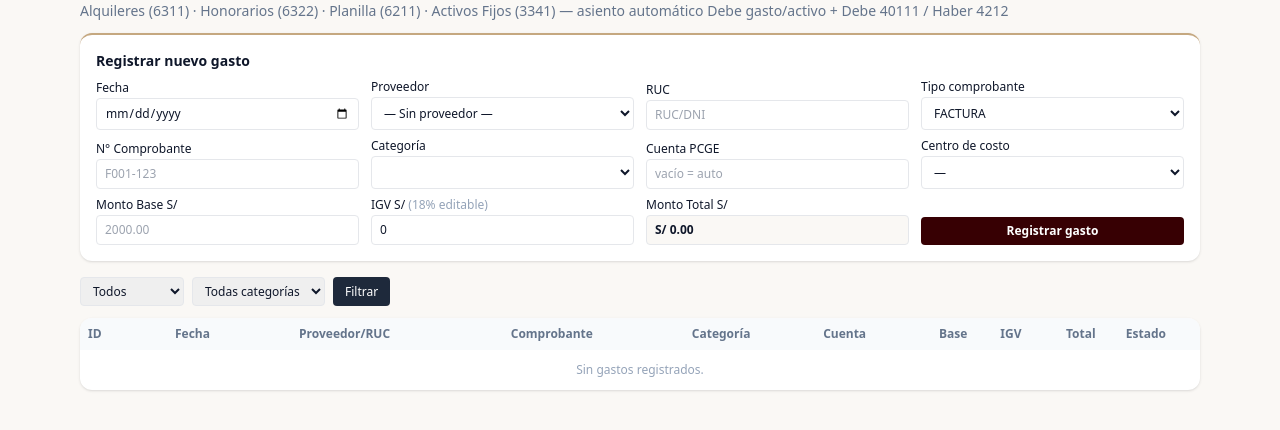
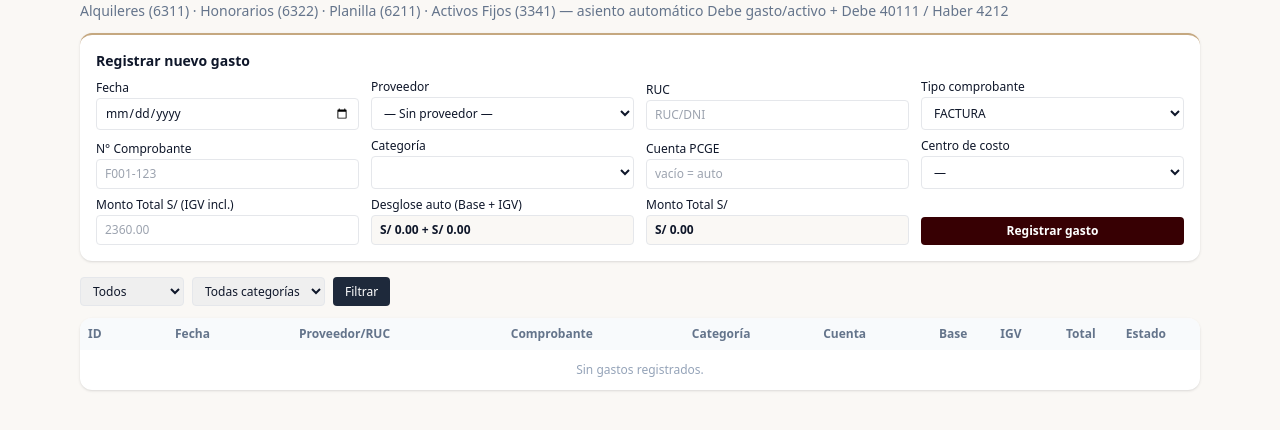
Before and after one commit to Herbe077/Suit-Elans-ERP, a Python web app: template app/templates/finanzas/gastos.html in a window 1280 px wide. Shown: the part 168-598 px from the top of the page. Run offline with Jinja, Linux system fonts and the light colour scheme; the template is opened without the code that fills it, so the values that code supplies are empty; some libraries are stand-ins or nearby versions.

Commit message:
feat(importes): todo monto ingresado es total final con IGV incluido
- OC recepción/facturación: precio y landed finales; base = total/1.18
  (almacén 24/61 solo toma base neta), IGV = total - base
- Gastos y CxP: split automático base/igv desde el total ingresado
- Etiquetas 'IGV incl.' en compras, gastos, CxP, catálogo y ventas

```diff
--- a/app/templates/comercial/cotizacion.html
+++ b/app/templates/comercial/cotizacion.html
@@ -20,7 +20,7 @@
     <select name="garment_tipo" class="border rounded px-2 py-1"><option value="">— Tipo —</option>{% for t in tipos %}<option value="{{ t }}">{{ t }}</option>{% endfor %}</select>
     <select name="variant_id" class="border rounded px-2 py-1"><option value="">— Variante —</option>{% for v in variantes %}<option value="{{ v.id }}">{{ v.sku }} ({{ v.stock }})</option>{% endfor %}</select>
     <input name="cantidad" type="number" step="0.5" value="1" class="border rounded px-2 py-1">
-    <input name="precio_unitario" type="number" step="0.01" placeholder="P. unitario" class="border rounded px-2 py-1">
+    <input name="precio_unitario" type="number" step="0.01" placeholder="P. unitario (IGV incl.)" class="border rounded px-2 py-1">
     <button class="col-span-2 bg-borgo text-white rounded py-1">+ Línea</button>
   </form>
 </div>
--- a/app/templates/finanzas/cuentas_por_pagar.html
+++ b/app/templates/finanzas/cuentas_por_pagar.html
@@ -23,7 +23,7 @@
     <label class="block">N° Factura
       <input name="numero_factura" placeholder="F001-123" class="border rounded px-2 py-1.5 w-full mt-0.5">
     </label>
-    <label class="block">Monto total S/
+    <label class="block">Monto total S/ (IGV incl.)
       <input name="monto_total" type="number" step="0.01" min="0.01" required placeholder="0.00" class="border rounded px-2 py-1.5 w-full mt-0.5">
     </label>
     <label class="block">Retención S/
--- a/app/templates/finanzas/gastos.html
+++ b/app/templates/finanzas/gastos.html
@@ -42,12 +42,12 @@
         {% for cc in centros %}<option value="{{ cc.id }}">{{ cc.codigo }} - {{ cc.nombre }}</option>{% endfor %}
       </select>
     </label>
-    <label class="block min-w-0">Monto Base S/
-      <input id="g-base" name="monto_base" type="number" step="0.01" min="0.01" required placeholder="2000.00" oninput="gastoCalc()" class="relative z-0 border rounded px-2 py-1.5 w-full mt-0.5 bg-white">
+    <label class="block min-w-0">Monto Total S/ (IGV incl.)
+      <input id="g-total-in" name="monto_total" type="number" step="0.01" min="0.01" required placeholder="2360.00" oninput="gastoCalc()" class="relative z-0 border rounded px-2 py-1.5 w-full mt-0.5 bg-white">
     </label>
-    <label class="block min-w-0">IGV S/ <span class="font-normal text-slate-400">(18% editable)</span>
-      <input id="g-igv" name="igv" type="number" step="0.01" min="0" value="0" oninput="gastoCalc(false)" class="relative z-0 border rounded px-2 py-1.5 w-full mt-0.5 bg-white">
-    </label>
+    <div class="block min-w-0">Desglose auto (Base + IGV)
+      <div id="g-split" class="border rounded px-2 py-1.5 mt-0.5 bg-[#FAF8F5] font-bold">S/ 0.00 + S/ 0.00</div>
+    </div>
     <div class="block min-w-0">Monto Total S/
       <div id="g-total" class="border rounded px-2 py-1.5 mt-0.5 bg-[#FAF8F5] font-bold">S/ 0.00</div>
     </div>
@@ -55,13 +55,13 @@
   </form>
 </div>
 <script>
-function gastoCalc(autoIgv) {
-  if (autoIgv === undefined) autoIgv = true;
-  var b = parseFloat(document.getElementById('g-base').value) || 0;
-  var igvEl = document.getElementById('g-igv');
-  if (autoIgv) igvEl.value = (Math.round(b * 0.18 * 100) / 100).toFixed(2);
-  var igv = parseFloat(igvEl.value) || 0;
-  document.getElementById('g-total').textContent = 'S/ ' + (b + igv).toLocaleString('en-US', {minimumFractionDigits: 2, maximumFractionDigits: 2});
+function gastoCalc() {
+  var t = parseFloat(document.getElementById('g-total-in').value) || 0;
+  var base = Math.round((t / 1.18) * 100) / 100;
+  var igv = Math.round((t - base) * 100) / 100;
+  var f = function (n) { return n.toLocaleString('en-US', {minimumFractionDigits: 2, maximumFractionDigits: 2}); };
+  document.getElementById('g-split').textContent = 'S/ ' + f(base) + ' + S/ ' + f(igv);
+  document.getElementById('g-total').textContent = 'S/ ' + f(t);
 }
 </script>
 
--- a/app/templates/inventario/catalogo.html
+++ b/app/templates/inventario/catalogo.html
@@ -160,7 +160,7 @@
           <label class="block">Stock
             <input name="stock" type="number" step="1" min="0" value="0" class="border rounded px-2 py-1 w-16 block mt-0.5">
           </label>
-          <label class="block">Precio S/
+          <label class="block">Precio S/ (Inc. IGV)
             <input name="precio" type="number" step="0.01" min="0" value="0" class="border rounded px-2 py-1 w-20 block mt-0.5">
           </label>
           <label class="block">Costo S/
--- a/app/templates/inventario/orden_compra_form.html
+++ b/app/templates/inventario/orden_compra_form.html
@@ -118,7 +118,7 @@
     <label class="block">Cantidad
       <input name="cantidad_solicitada" type="number" step="0.1" min="0.1" value="1" required class="border rounded px-2 py-1.5 w-full mt-0.5">
     </label>
-    <label class="block">Precio Unitario S/
+    <label class="block">Precio Unitario S/ (IGV incl.)
       <input name="precio_unitario" type="number" step="0.01" min="0" value="0" class="border rounded px-2 py-1.5 w-full mt-0.5">
     </label>
     <div class="flex gap-1">
--- a/app/templates/taller/ficha_detalle.html
+++ b/app/templates/taller/ficha_detalle.html
@@ -75,7 +75,7 @@
       {% if not medidas %}<option value="">— Sin medidas —</option>{% endif %}
     </select>
     <select name="tela_id" class="border rounded px-2 py-1"><option value="">— Tela —</option>{% for t in telas %}<option value="{{ t.id }}">{{ t.codigo }} · {{ t.nombre }} ({{ t.stock_metros }} m)</option>{% endfor %}</select>
-    <input name="precio" type="number" step="0.01" placeholder="Precio S/" class="border rounded px-2 py-1">
+    <input name="precio" type="number" step="0.01" placeholder="Precio S/ final (IGV incl.)" class="border rounded px-2 py-1">
     <input name="fecha_entrega" type="date" class="border rounded px-2 py-1">
     <button class="bg-[#C5A880] text-[#370003] font-bold rounded-lg py-2">Crear pedido</button>
   </form>
```
Also changed, not shown: app/routers/finanzas.py (+16 -3 lines), app/services/compras_kardex.py (+24 -10 lines), tests/test_compras_kardex_contable.py (+17 -14 lines), tests/test_compras_web.py (+2 -2 lines).
